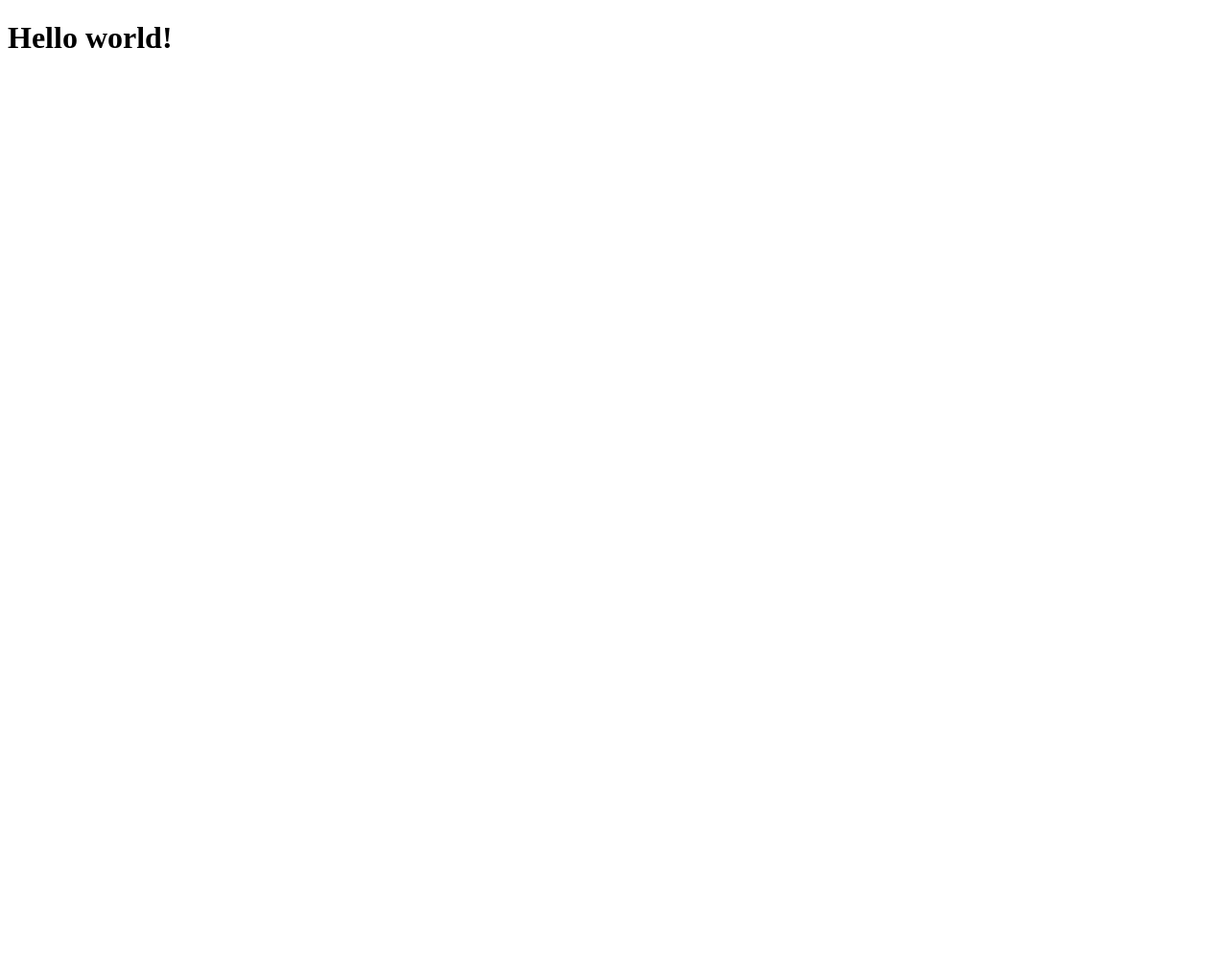
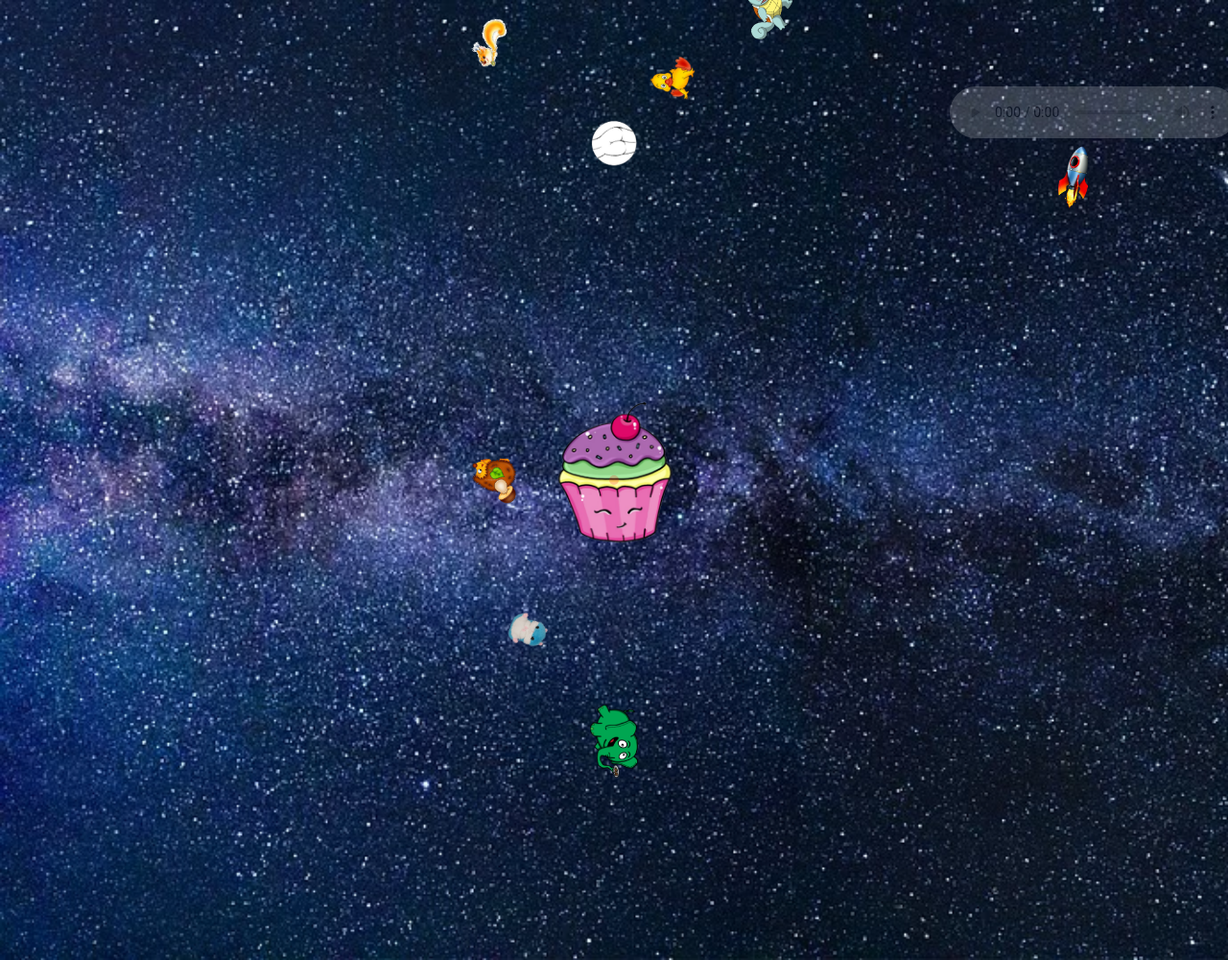
Before and after one commit to I-Smirnov/I-Smirnov.github.io, a plain HTML site: page test_site/index.html in a window 1280 px wide. Shown: the whole page at 96% size. Before the commit the page ends 800 px from the top, so only its background shows below. Drawn offline with Linux system fonts and the light colour scheme.

Commit message:
Update index.html

```diff
--- a/test_site/index.html
+++ b/test_site/index.html
@@ -2,9 +2,25 @@
 <html lang="en">
 <head>
 	<meta charset="UTF-8">
-	<title>Test site</title>
+	<title>Muffin system</title>
+	<meta name="viewport" content="width=device-width, initial-scale=1, shrink-to-fit=no">
+	<link rel="stylesheet" href="css/style.css">
 </head>
 <body>
-	<h1>Hello world!</h1>
+
+<div class="wrapper">
+	<div class="wrap">
+		<div class="item item1"></div>
+		<div class="item item2"></div>
+		<div class="item item3"></div>
+		<div class="item item4"></div>
+		<div class="item item5"></div>
+		<div class="item item6"></div>
+		<div class="item item7"></div>
+		<div class="item item8"></div>
+		<div class="point"> </div>
+		<audio autoplay controls loop src="https://budilki.ru/sound/flute.mp3"></audio>
+	</div>
+</div>
 </body>
 </html>
```
